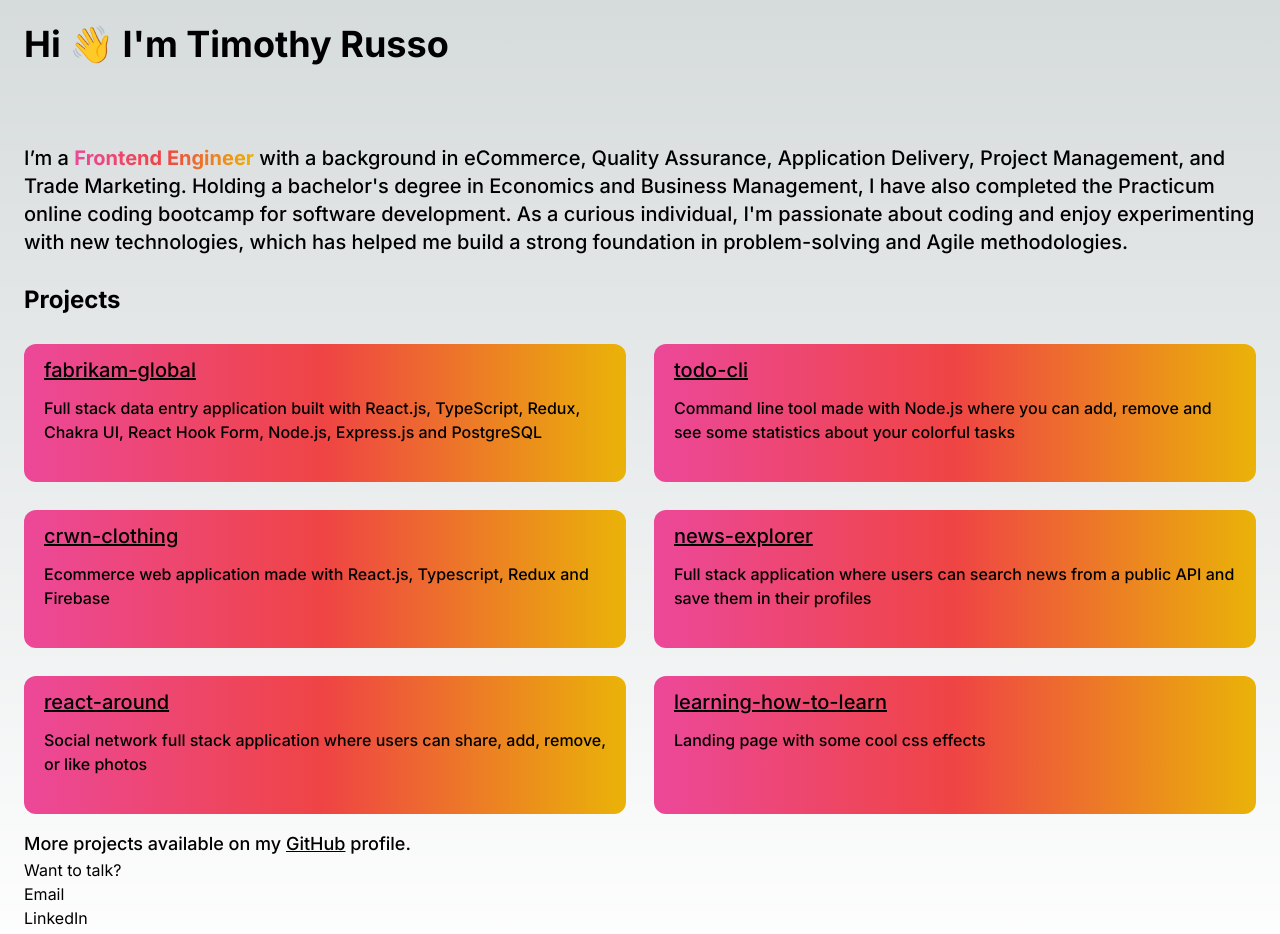
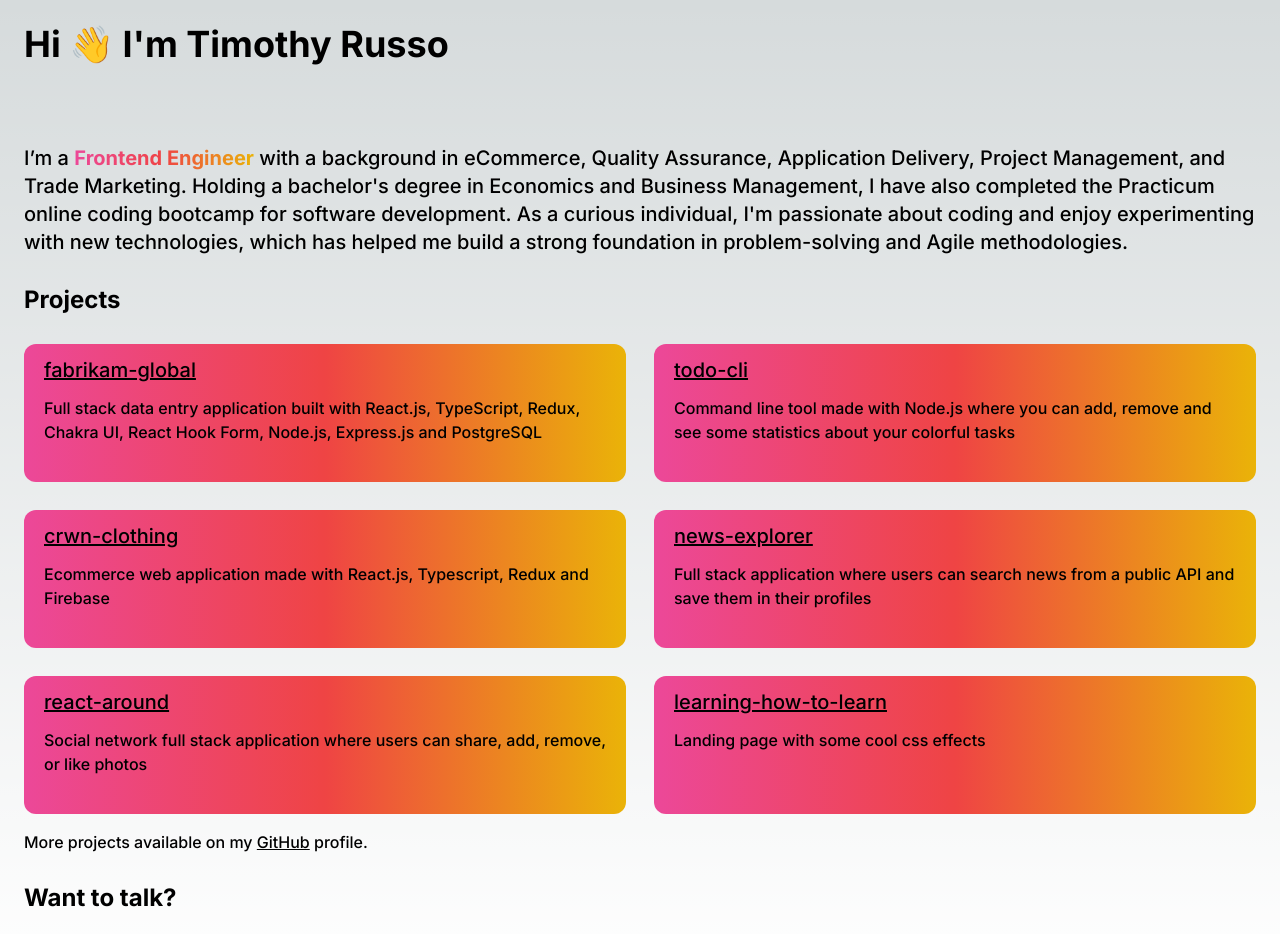
Before and after one commit to timothyrusso/personal-website-next, a Next.js app: page / in a window 1280 px wide. Shown: the top 934 px of the page. Built offline with nearby package versions, Linux system fonts and the light colour scheme.

Commit message:
feat: update font size

```diff
--- a/components/Footer/Footer.tsx
+++ b/components/Footer/Footer.tsx
@@ -1,8 +1,8 @@
 export const Footer = () => {
   return (
     <footer>
-      <h2>Want to talk?</h2>
-      <ul>
+      <h2 className="text-2xl font-bold mb-7 mt-7">Want to talk?</h2>
+      <ul className="flex justify-between font-bold underline max-w-xs">
         <li>
           <a href="mailto:russotimothy@live.it">Email</a>
         </li>
--- a/components/ProjectsGrid/ProjectsGrid.tsx
+++ b/components/ProjectsGrid/ProjectsGrid.tsx
@@ -15,7 +15,7 @@ export const ProjectsGrid = () => {
           />
         ))}
       </ul>
-      <div className="text-lg font-medium mt-4">
+      <div className="text-base font-medium mt-4">
         More projects available on my{' '}
         <a
           className="underline"
```
